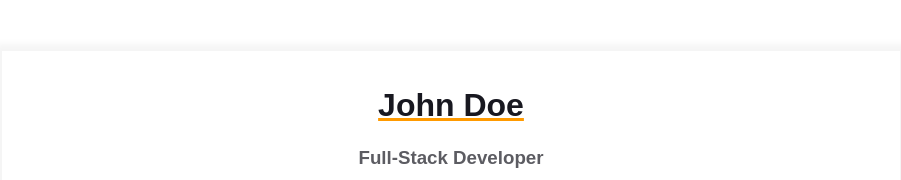
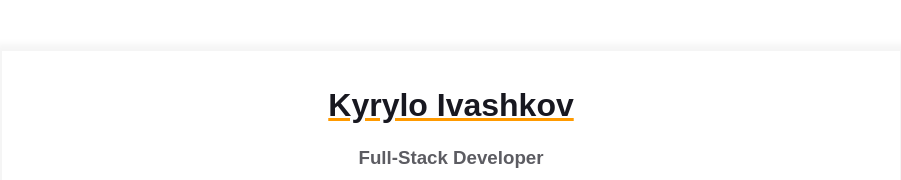
Before and after one commit to KirG1T/homepage, a plain HTML site: page index.html in a window 1280 px wide. Shown: the top 180 px of the page, without its empty margins (189-1090 px from the left). Drawn offline with Linux system fonts and the light colour scheme.

```diff
--- a/index.html
+++ b/index.html
@@ -11,7 +11,7 @@
       <div class="resume">
         <div class="container">
           <div class="resume__block">
-            <h1 class="contact-info__header">John Doe</h1>
+            <h1 class="contact-info__header">Kyrylo Ivashkov</h1>
             <h3 class="contact-info__sub-header">Full-Stack Developer</h3>
 
             <div class="contact_info_container fh">
```
Also changed, not shown: assets/avatar.png (added).
